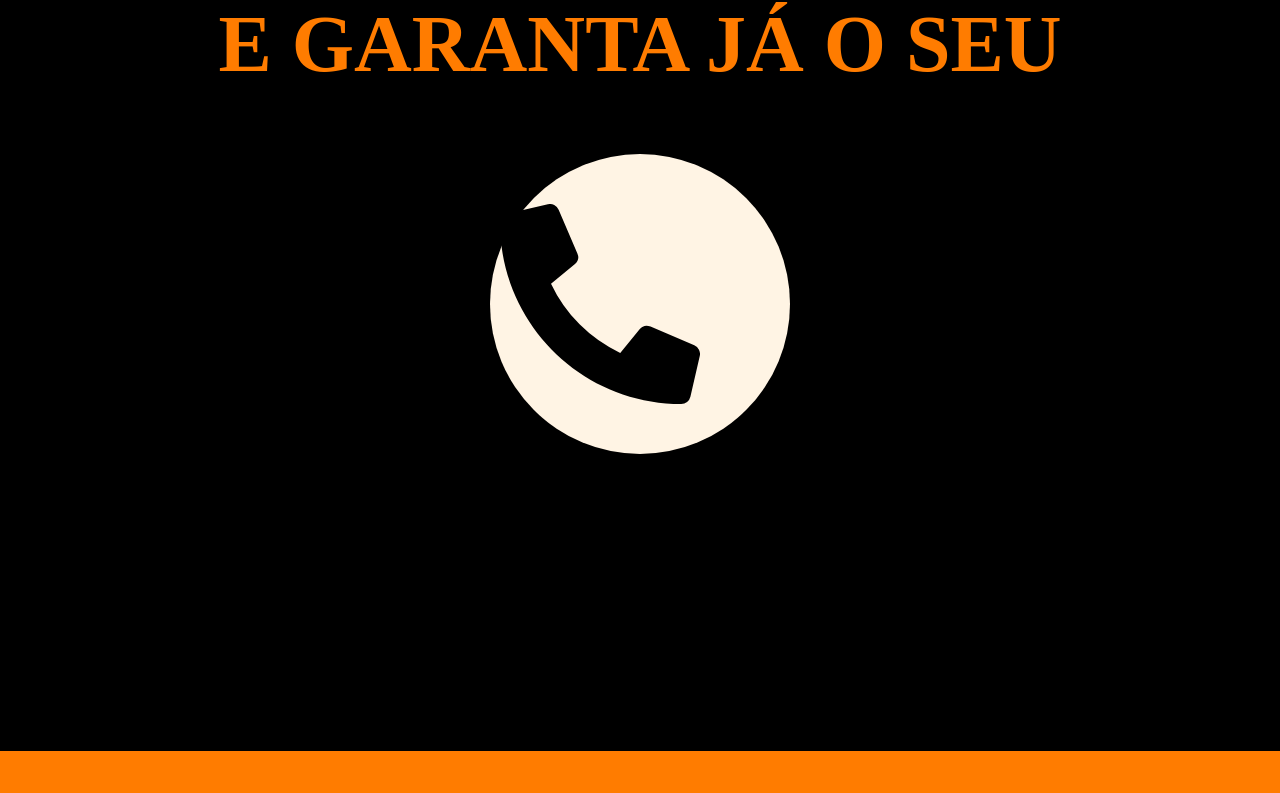
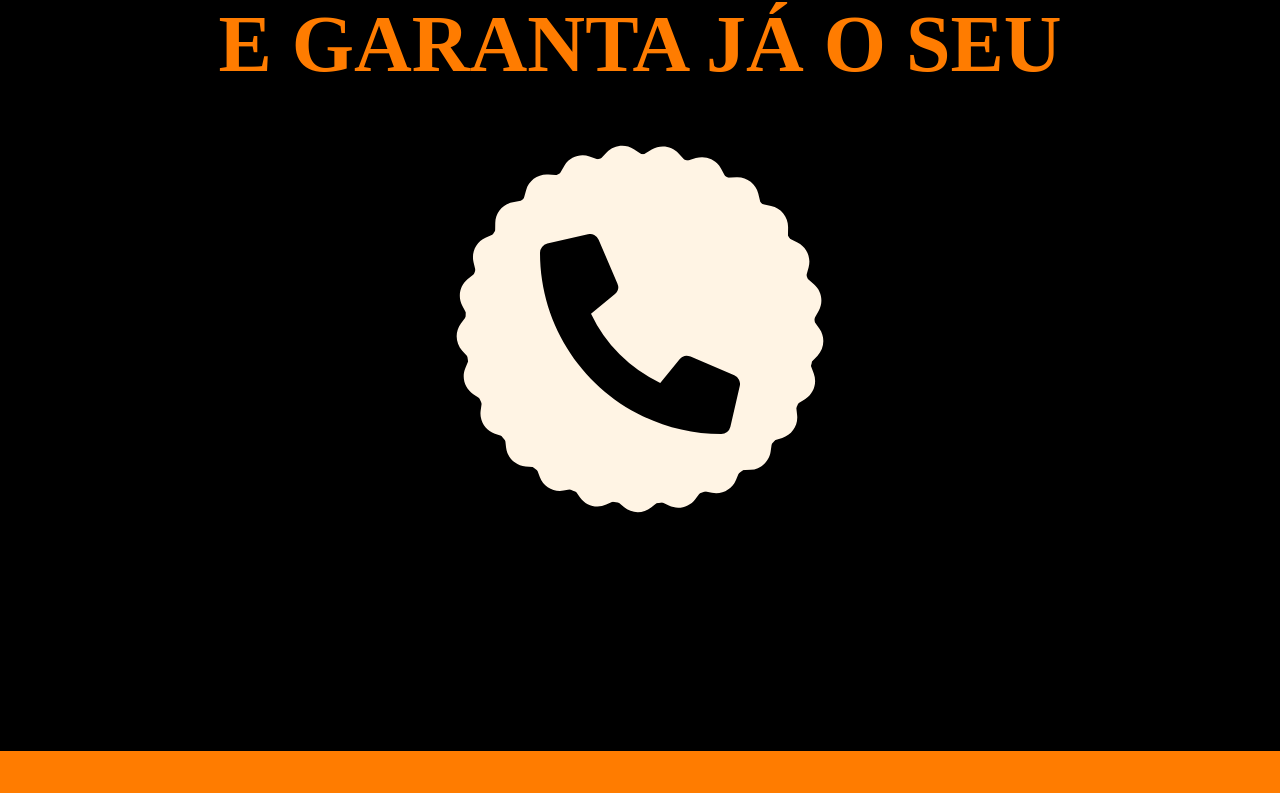
Before and after one commit to yure07/FormigaLanches, a React (Create React App) app: page / in a window 1280 px wide. Shown: the part 7457-8250 px from the top of the page. Built offline with nearby package versions, Linux system fonts and the light colour scheme; a web font is replaced by a local one.

Commit message:
fix-contactUs

```diff
--- a/src/components/Contact/contact.css
+++ b/src/components/Contact/contact.css
@@ -31,8 +31,10 @@
 .phone-icon {
     display: flex;
     overflow: hidden;
-    width: 300px;
-    height: 300px;
+    max-width: 450px;
+    max-height: 450px;
+    width: 350px;
+    height: 350px;
     border-radius: 50%;
     justify-content: center;
     align-items: center;
@@ -40,10 +42,10 @@
     margin: 5% 0;
 }
 
-#img img{
-    display: flex;
-    width: 1550px;
-    height: 1550px;
+.phone-icon img{
+    position: absolute;
+    width: 400px;
+    height: 400px;
 }
 
 .phone-icon:hover{
@@ -52,15 +54,15 @@
     width: 350px;
     height: 350px;
     background-color: var(--color-orange);
-    margin-top: 3%;
+    margin-top: 4.5%;
 }
 
 #icon{
+    position: absolute;
     width: 200px;
     height: 200px;
-    position: absolute;
-    margin-left: -290px;
-    margin-top: -100px;
+    margin-left: -100px;
+    margin-top: -95px;
 }
 
 /* --- Medium Screens --- */
--- a/src/components/Contact/index.js
+++ b/src/components/Contact/index.js
@@ -14,7 +14,7 @@ export default function Contact () {
         if (divMain.style.backgroundColor === 'var(--color-beige2)'){
             svg.style.display = 'flex'
             divMain.style.backgroundColor = 'var(--color-orange)'
-            icon.style.marginLeft ='-290px'
+
         } else {
             divMain.style.backgroundColor = 'var(--color-beige2)'
             icon.style.marginLeft = '-100px';
```
